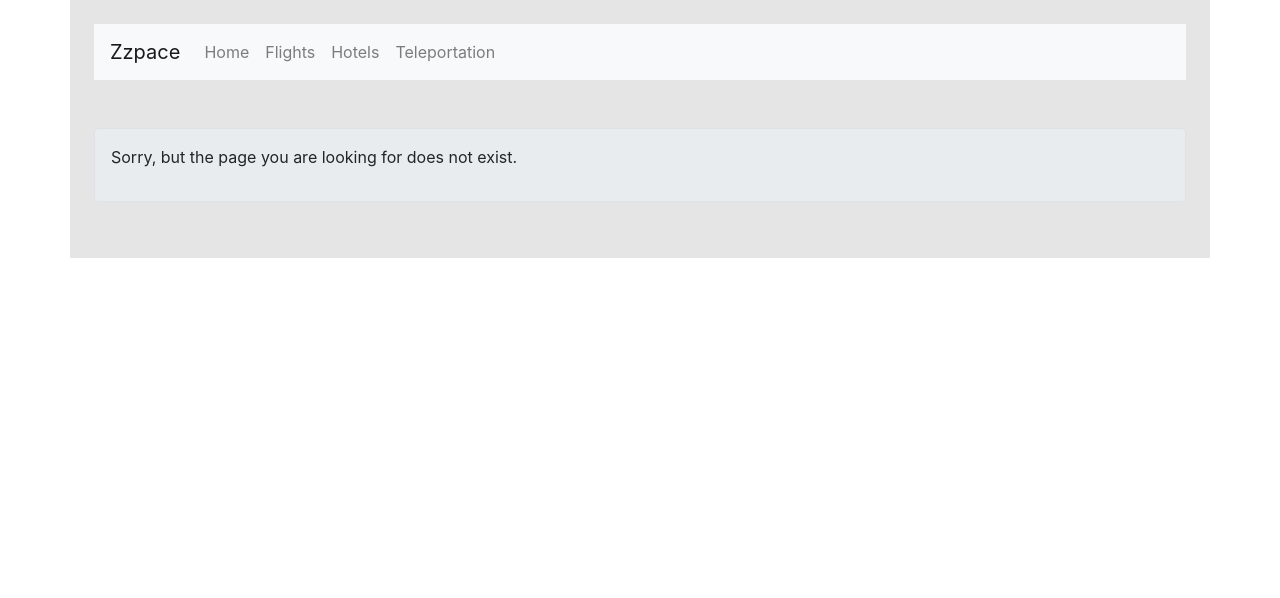
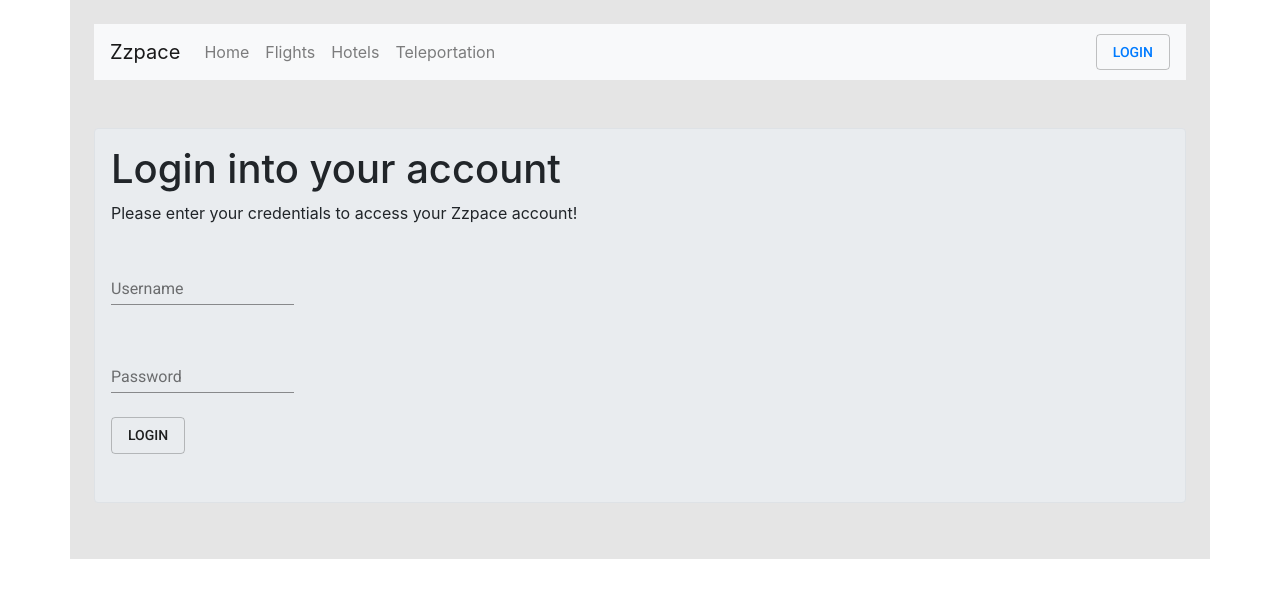
Before and after one commit to chrisjstephens/Zzpace-React, a React (Create React App) app: page /projects/Zzpace-React/login in a window 1280 px wide. Shown: the top 598 px of the page. Built offline with nearby package versions, Linux system fonts and the light colour scheme.

Commit message:
May 10 - Add authentication and redux
Added in basic authentication for users with redux.

```diff
--- a/package.json
+++ b/package.json
@@ -5,6 +5,7 @@
   "homepage": "https://chrisstephensj.com/projects/Zzpace-React/",
   "dependencies": {
     "@material-ui/core": "^3.2.0",
+    "axios": "^0.19.2",
     "bootstrap": "^4.1.3",
     "dateformat": "^3.0.3",
     "env-cmd": "^8.0.2",
@@ -13,8 +14,11 @@
     "react": "^16.8.6",
     "react-dom": "^16.8.6",
     "react-number-format": "^3.6.2",
+    "react-redux": "^7.2.0",
     "react-router-dom": "^5.0.0",
-    "react-scripts": "^3.0.1"
+    "react-scripts": "^3.0.1",
+    "redux": "^4.0.5",
+    "redux-thunk": "^2.3.0"
   },
   "scripts": {
     "start": "react-scripts start",
--- a/src/App.js
+++ b/src/App.js
@@ -1,17 +1,32 @@
 import React, { Component } from 'react';
 import { Switch, Route, BrowserRouter} from 'react-router-dom';
+import { Provider } from 'react-redux';
+import reduxThunk from 'redux-thunk';
+import { createStore, applyMiddleware } from 'redux';
 
 import './App.css';
 import HeaderView from './components/HeaderView.react.js';
 import Flights from './components/Flights.react.js';
 import Home from './components/Home.react.js';
 import Hotels from './components/Hotels.react.js';
+import Login from './components/Login.react.js';
 import Teleportation from './components/Teleportation.react.js';
 import Error from './components/Error.react.js';
+import reducers from './reducers' //calls exports from reducers file
 
 class App extends Component {
+
   render() {
+    const store = createStore(
+      reducers,
+      {
+        login: { token: localStorage.getItem('token'), username: localStorage.getItem('username') }
+      },
+      applyMiddleware(reduxThunk)
+    );
+
     return (
+      <Provider store={store}>
         <BrowserRouter basename="/projects/Zzpace-React/">
         <div className="app">
             <div className="container">
@@ -24,12 +39,14 @@ class App extends Component {
                   <Route path='/flights' component={Flights}/>
                   <Route path='/hotels' component={Hotels}/>
                   <Route path='/teleportation' component={Teleportation}/>
+                  <Route path='/login' component={Login}/>
                   <Route component={Error}/>
                 </Switch>
               </div>
             </div>
         </div>
         </BrowserRouter>
+      </Provider>
     );
   }
 }
--- /dev/null
+++ b/src/actions/index.js
@@ -0,0 +1,30 @@
+import axios from 'axios';
+import { LOGIN_SUCCESS, LOGIN_ERROR, LOGOUT_USER } from './types.js';
+
+export const signin = (formData) => async dispatch => {
+  try {
+    const response = await axios.post(
+      process.env.REACT_APP_BACKEND_ADDRESS + "/api/signin",
+      formData
+    );
+
+    response.data.username = formData.username; //TODO: get type from user eventually admin/customer
+    dispatch({ type: LOGIN_SUCCESS, payload: response.data });
+    localStorage.setItem('token', response.data.token);
+    localStorage.setItem('username', formData.username);
+  } catch (e) {
+    dispatch({ type: LOGIN_ERROR, payload: 'Invalid login credentials' });
+    localStorage.removeItem('token');
+    localStorage.removeItem('username');
+  }
+};
+
+export const signout = () => {
+  localStorage.removeItem('token');
+  localStorage.removeItem('username');
+
+  return {
+    type: LOGOUT_USER,
+    payload: ''
+  };
+};
--- /dev/null
+++ b/src/actions/types.js
@@ -0,0 +1,3 @@
+export const LOGIN_ERROR = 'login_error';
+export const LOGIN_SUCCESS = 'login_success';
+export const LOGOUT_USER = 'logout_error';
--- a/src/components/HeaderView.react.js
+++ b/src/components/HeaderView.react.js
@@ -1,8 +1,10 @@
 import React from 'react';
 import { NavLink } from 'react-router-dom';
+import Button from '@material-ui/core/Button';
+import { connect } from 'react-redux';
+import * as actions from '../actions';
 
-
-export default class HeaderView extends React.Component {
+class HeaderView extends React.Component {
   constructor(props) {
     super(props);
 
@@ -17,7 +19,6 @@ export default class HeaderView extends React.Component {
 
   render() {
     const navCollapsed = this.state.navCollapsed;
-
 
     return (
       <nav className="navbar navbar-expand-lg navbar-light bg-light">
@@ -39,9 +40,21 @@ export default class HeaderView extends React.Component {
             <li className="nav-item">
               <NavLink className="nav-link" activeClassName='active' to='/teleportation'>Teleportation</NavLink>
             </li>
+            <li className="nav-item">
+              <NavLink className="nav-link d-block d-sm-block d-lg-none" activeClassName='active' to='/login' onClick={this.props.username ? this.props.signout : null}>{this.props.username ? <>Logout</> : <>Login</> }</NavLink>
+            </li>
           </ul>
+          <Button variant="outlined" className="login-button d-none d-lg-block d-xl-block" type="submit" onClick={this.props.username ? this.props.signout : null}>
+            <NavLink to='/login'> {this.props.username ? <>Logout</> : <>Login</> }</NavLink>
+          </Button>
         </div>
       </nav>
     );
   }
 }
+
+const mapStateToProps = state => ({
+  username: state.login.username,
+})
+
+export default connect(mapStateToProps, actions)(HeaderView);
--- a/src/components/Hotels.react.js
+++ b/src/components/Hotels.react.js
@@ -109,7 +109,7 @@ export default class Hotels extends React.Component {
 
     const hotelsFormData = this.createHotelRoomTypeData(hotelData);
 
-    fetch(process.env.REACT_APP_BACKEND_ADDRESS + "/api/processHotels" + hotelsFormData)
+    fetch(process.env.REACT_APP_BACKEND_ADDRESS + "/api/processHotels" + hotelsFormData)  //TODO: change to axios/post? or fetch with POST
       .then(res => res.json())
       .then(
         (result) => this.setState({ secondHotelResults: result }),
--- /dev/null
+++ b/src/components/Login.react.js
@@ -0,0 +1,113 @@
+import React from 'react';
+import Button from '@material-ui/core/Button';
+import TextField from '@material-ui/core/TextField';
+import { connect } from 'react-redux';
+import * as actions from '../actions';
+
+class Login extends React.Component {
+
+  constructor(props) {
+    super(props);
+
+    this.state = {
+      username: '',
+      password: '',
+      loginError: false
+    }
+  }
+
+  handleChange = name => event => {
+    this.setState({
+      [name]: event.target.value,
+    });
+  };
+
+  submitForm(e) {
+    e.preventDefault();
+
+    const formData = {
+      username: this.state.username,
+      password: this.state.password
+    }
+
+    this.props.signin(formData);
+  }
+
+  render() {
+    const loggedIn = this.props.username;
+
+    const signedIn = this.props.username && this.props.token;
+    if (signedIn && this.state.username) { this.setState({username: ''}); }
+
+    return (
+    <div>
+      { !loggedIn ?
+        <div>
+          <h1>Login into your account</h1>
+          <p>Please enter your credentials to access your Zzpace account!</p>
+          <form noValidate onSubmit={this.submitForm.bind(this)} autoComplete="off">
+            <div className="form-row">
+              <div className="form-group col-md-4">
+                <TextField
+                    id="standard-username"
+                    label="Username"
+                    // className={classes.textField}
+                    value={this.state.username}
+                    onChange={this.handleChange('username')}
+                    margin="normal"
+                  />
+              </div>
+            </div>
+            <div className="form-row">
+              <div className="form-group col-md-4">
+                <TextField
+                    id="standard-password-input"
+                    label="Password"
+                    // className={classes.textField}
+                    type="password"
+                    autoComplete="current-password"
+                    onChange={this.handleChange('password')}
+                    margin="normal"
+                  />
+                </div>
+              </div>
+              <div className="form-row">
+                <div className="form-group col-md-4">
+                  <Button variant="outlined" type="submit">
+                    LOGIN
+                  </Button>
+                </div>
+              </div>
+              <div className="form-row">
+                <div className="form-group">
+                  {this.props.errorMessage ?
+                    <p className="text-danger px-1"> {this.props.errorMessage} </p>
+                    : null}
+                  </div>
+
+               </div>
+            </form>
+          </div>
+        :
+          <div className="form-row">
+            <div className="form-group">
+            <p> Currently logged in as - <strong>{this.props.username}</strong> </p>
+              <Button variant="outlined" type="submit" onClick={this.props.signout}>
+                LOGOUT
+              </Button>
+            </div>
+          </div>
+      }
+      </div>
+    );
+  }
+
+}
+
+const mapStateToProps = state => ({
+  username: state.login.username,
+  errorMessage: state.login.error,
+  token: state.login.token
+})
+
+export default connect(mapStateToProps, actions)(Login);
--- a/src/index.css
+++ b/src/index.css
@@ -32,3 +32,10 @@ code {
     padding-left: 0;
   }
 }
+
+@media (min-width: 992px) {
+  .login-button {
+    position: absolute !important;
+    right: 1rem;
+  }
+}
--- /dev/null
+++ b/src/reducers/index.js
@@ -0,0 +1,7 @@
+import { combineReducers } from 'redux';
+
+import login from './login.js';
+
+export default combineReducers({
+  login
+});
--- /dev/null
+++ b/src/reducers/login.js
@@ -0,0 +1,20 @@
+import { LOGIN_SUCCESS, LOGIN_ERROR, LOGOUT_USER } from '../actions/types.js';
+
+const INITIAL_STATE = {
+  username: '',
+  token: '',
+  error: ''
+}
+
+export default function (state = INITIAL_STATE, action) {
+    switch (action.type) {
+      case LOGIN_SUCCESS:
+        return {...state, username: action.payload.username, token: action.payload.token, error: ''} //TODO:ADD TYPE
+      case LOGIN_ERROR:
+        return {...state, username: '', token: '', error: action.payload}
+      case LOGOUT_USER:
+        return {...state, username: '', token: '', error: ''}
+      default:
+        return state;
+    }
+  }
```
Also changed, not shown: 1 other file (tests, documents, lock files or other folders). Lines whose indentation alone changed are shown as unchanged.
